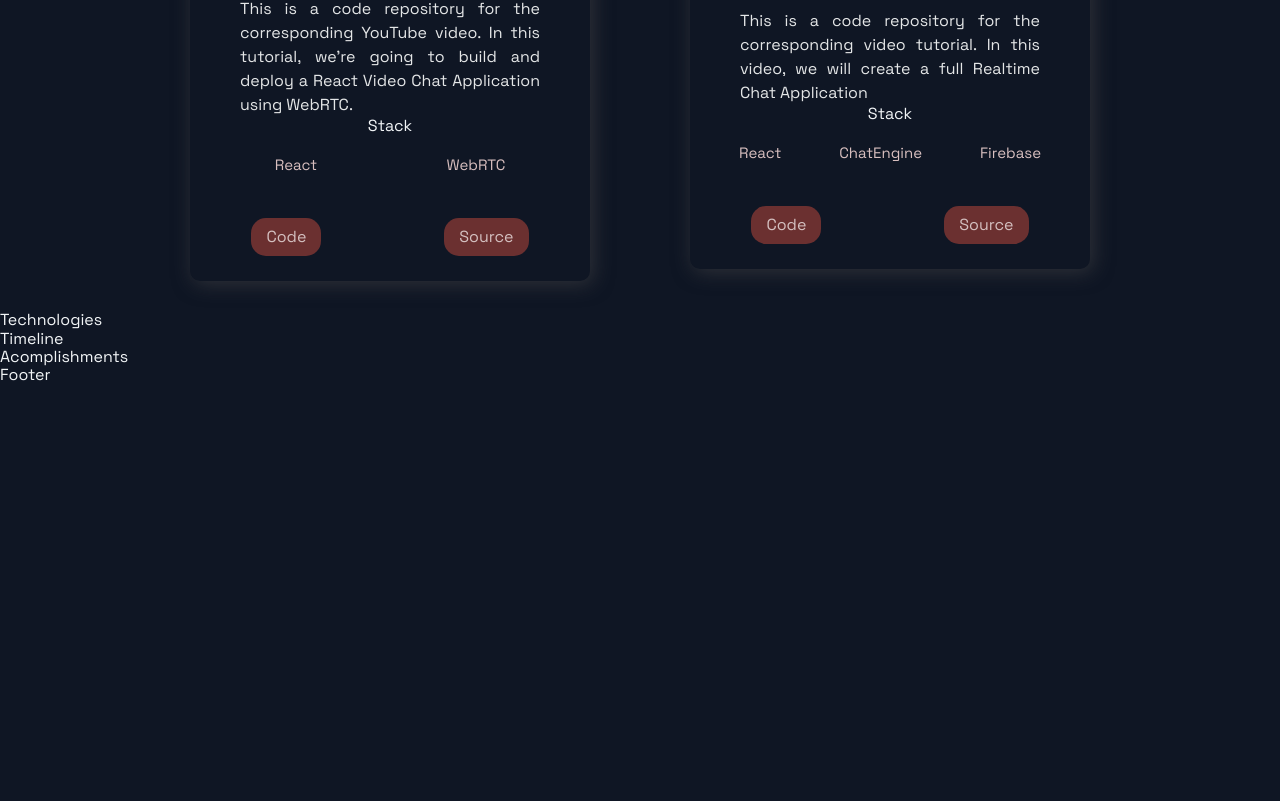
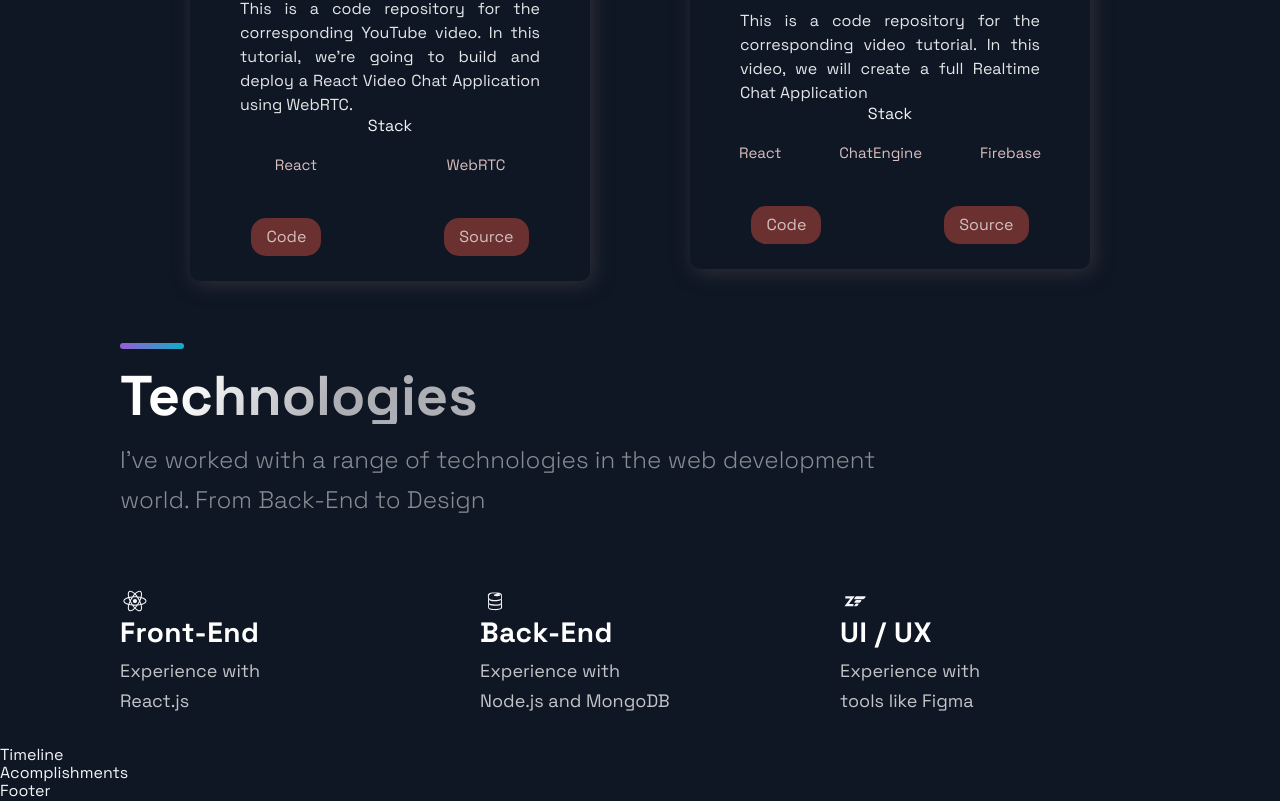
Before and after one commit to Matthew-503/Project_Porfolio, a Next.js app: page / in a window 1280 px wide. Shown: the part 1931-2732 px from the top of the page. Before the commit the page ends 2316 px from the top, so only its background shows below. Built offline with nearby package versions, Linux system fonts and the light colour scheme.

Commit message:
Added components in Technology section

```diff
--- a/src/components/Technologies/Technologies.js
+++ b/src/components/Technologies/Technologies.js
@@ -1,12 +1,73 @@
 import React from 'react';
-import { DiFirebase, DiReact, DiZend } from 'react-icons/di';
-import { Section, SectionDivider, SectionText, SectionTitle } from '../../styles/GlobalComponents';
-import { List, ListContainer, ListItem, ListParagraph, ListTitle } from './TechnologiesStyles';
 
-const Technologies = () =>  (
-  <div>
-    Technologies
-  </div>
+import { DiFirebase, DiReact, DiZend } from 'react-icons/di'; // Styling
+import { List, ListContainer, ListItem, ListParagraph, ListTitle } from './TechnologiesStyles'; // Styling
+
+import { Section, SectionDivider, SectionText, SectionTitle } from '../../styles/GlobalComponents'; // Using styling that applies to whole application
+
+const Technologies = () => (
+  <Section id="tech">
+    <SectionDivider />
+    <br />
+
+    <SectionTitle>
+      Technologies
+    </SectionTitle>
+
+    <SectionText>
+      I've worked with a range of technologies in the web development world. From Back-End to Design
+    </SectionText>
+
+    <List>
+      <ListItem>
+        <DiReact size="3rem" />
+
+        <ListContainer>
+          <ListTitle>
+            Front-End
+          </ListTitle>
+
+          <ListParagraph>
+            Experience with
+            <br />
+            React.js
+          </ListParagraph>
+        </ListContainer>
+      </ListItem>
+
+      <ListItem>
+        <DiFirebase size="3rem" />
+
+        <ListContainer>
+          <ListTitle>
+            Back-End
+          </ListTitle>
+
+          <ListParagraph>
+            Experience with
+            <br />
+            Node.js and MongoDB
+          </ListParagraph>
+        </ListContainer>
+      </ListItem>
+
+      <ListItem>
+        <DiZend size="3rem" />
+
+        <ListContainer>
+          <ListTitle>
+            UI / UX
+          </ListTitle>
+
+          <ListParagraph>
+            Experience with
+            <br />
+            tools like Figma
+          </ListParagraph>
+        </ListContainer>
+      </ListItem>
+    </List>
+  </Section>
 );
 
 export default Technologies;
```
